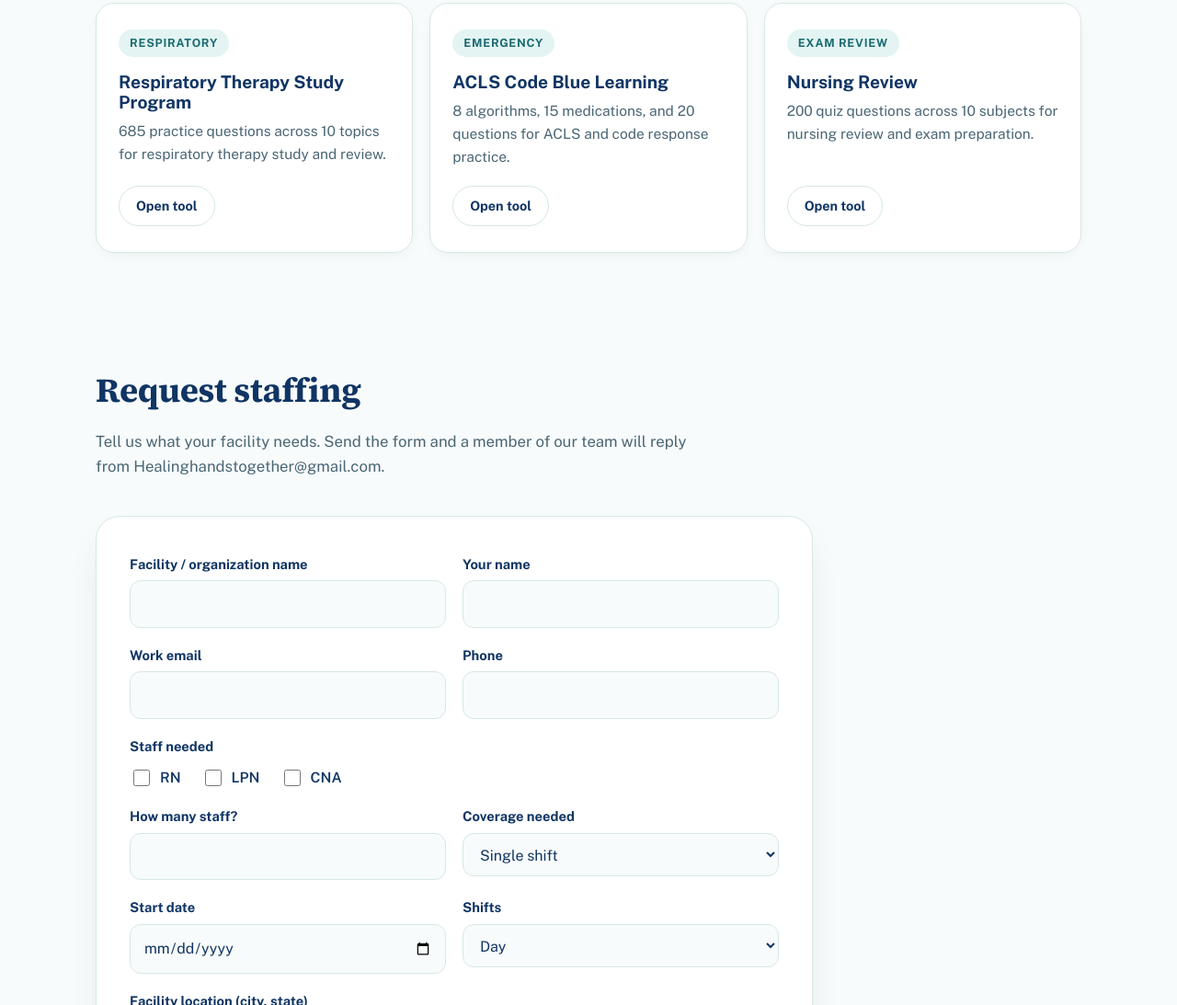
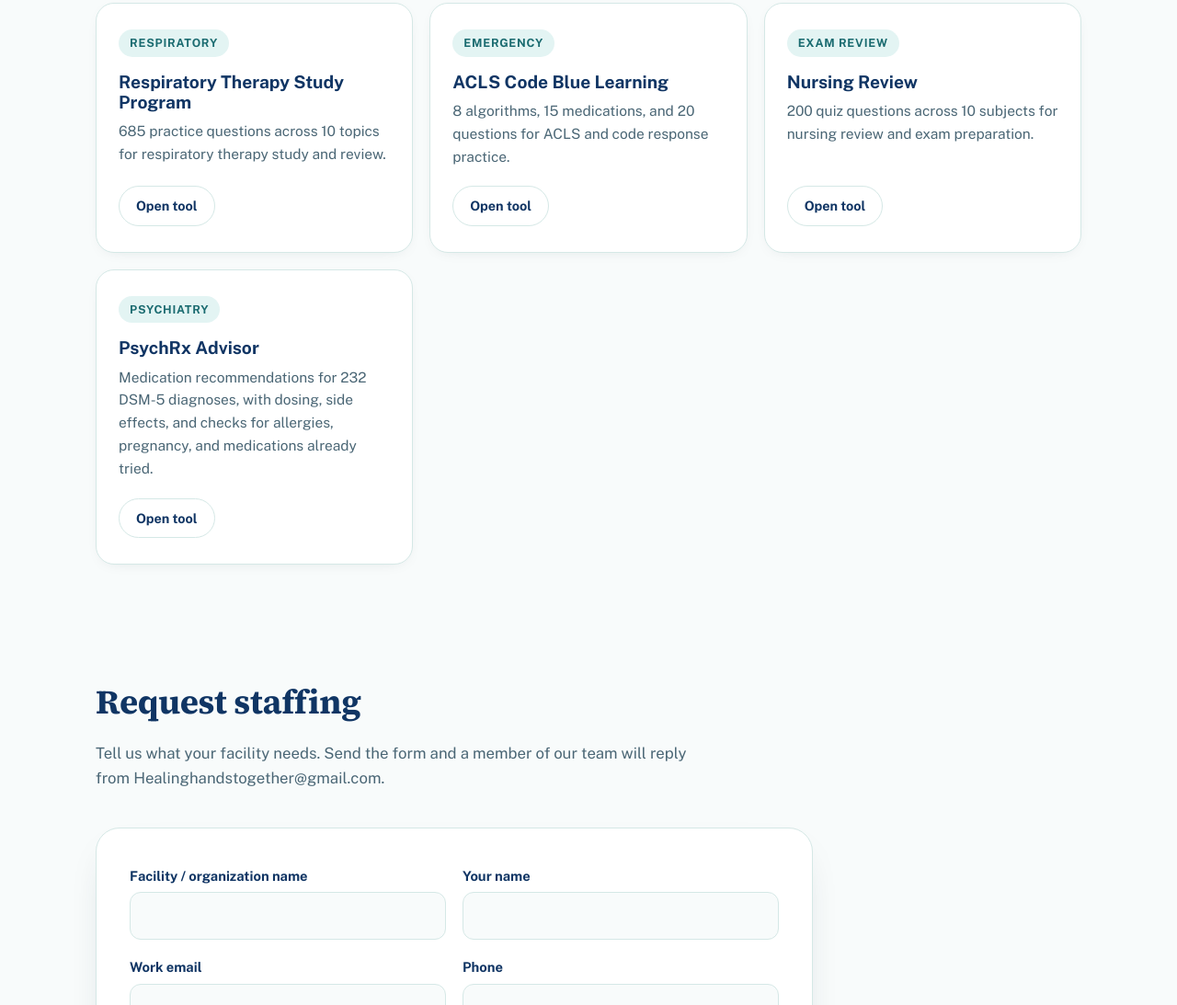
Before and after one commit to healinghandsHC/healing-hands-healthcare, a plain HTML site: page index.html in a window 1280 px wide. Shown: the part 3292-4385 px from the top of the page at 92% size. Drawn offline with nearby package versions, Linux system fonts and the light colour scheme.

Commit message:
Add PsychRx Advisor to Educational resources
PsychRx Advisor is live: medication recommendations for 232 DSM-5
diagnoses with dosing, side effects, and patient-specific checks.

```diff
--- a/index.html
+++ b/index.html
@@ -504,6 +504,12 @@
         <p>200 quiz questions across 10 subjects for nursing review and exam preparation.</p>
         <a class="btn btn-ghost btn-sm" href="https://healinghandshc.github.io/nursing-quiz-master/" target="_blank" rel="noopener">Open tool</a>
       </div>
+      <div class="resource-card">
+        <span class="resource-tag">Psychiatry</span>
+        <h3>PsychRx Advisor</h3>
+        <p>Medication recommendations for 232 DSM-5 diagnoses, with dosing, side effects, and checks for allergies, pregnancy, and medications already tried.</p>
+        <a class="btn btn-ghost btn-sm" href="https://psychrx-advisor.onrender.com" target="_blank" rel="noopener">Open tool</a>
+      </div>
     </div>
   </div>
 </section>
```
